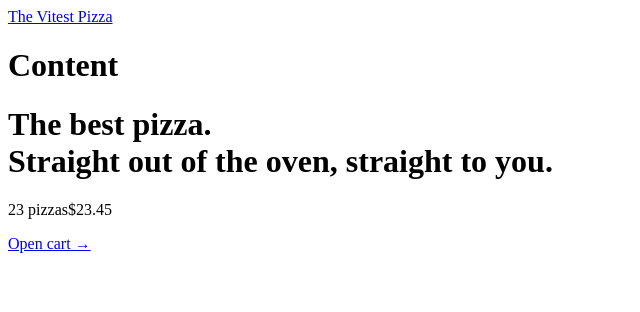
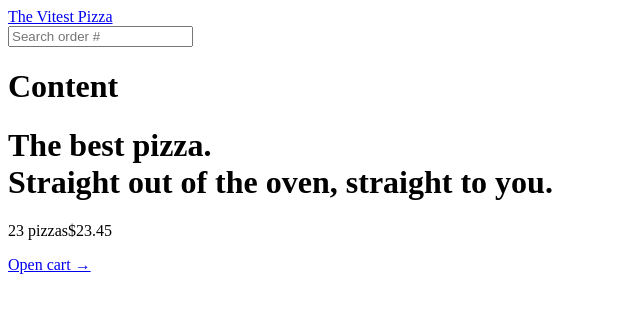
Before and after one commit to dosmiko7/VitestPizza, a React (Vite) app: page / in a window 1280 px wide. Shown: the top 312 px of the page, without its empty margins (0-640 px from the left). Built offline with nearby package versions, Linux system fonts and the light colour scheme.

Commit message:
feat: added way to fetch data from API

```diff
--- a/src/App.jsx
+++ b/src/App.jsx
@@ -4,7 +4,7 @@ import Home from "./ui/Home";
 import Menu, { loader as menuLoader } from "./features/menu/Menu";
 import Cart from "./features/cart/Cart";
 import CreateOrder from "./features/order/CreateOrder";
-import Order from "./features/order/Order";
+import Order, { loader as orderLoader } from "./features/order/Order";
 import AppLayout from "./ui/AppLayout";
 import Error from "./ui/Error";
 
@@ -20,7 +20,7 @@ const router = createBrowserRouter([
 			{ path: "/menu", element: <Menu />, loader: menuLoader, errorElement: <Error /> },
 			{ path: "/cart", element: <Cart /> },
 			{ path: "/order/new", element: <CreateOrder /> },
-			{ path: "/order/:orderId", element: <Order /> },
+			{ path: "/order/:orderId", element: <Order />, loader: orderLoader },
 		],
 	},
 ]);
--- a/src/features/order/Order.jsx
+++ b/src/features/order/Order.jsx
@@ -1,5 +1,6 @@
 // Test ID: IIDSAT
 
+import { getOrder } from "../../services/apiRestaurant";
 import { calcMinutesLeft, formatCurrency, formatDate } from "../../utils/helpers";
 
 const order = {
@@ -69,4 +70,9 @@ function Order() {
 	);
 }
 
+export const loader = async ({ params }) => {
+	const order = await getOrder(params.orderId);
+	return order;
+};
+
 export default Order;
--- /dev/null
+++ b/src/features/order/SearchOrder.jsx
@@ -0,0 +1,26 @@
+import { useState } from "react";
+import { useNavigate } from "react-router-dom";
+
+const SearchOrder = () => {
+	const [query, setQuery] = useState("");
+	const navigate = useNavigate();
+
+	const handleSubmit = (e) => {
+		e.preventDefault();
+		if (!query) return;
+		navigate(`/order/${query}`);
+		setQuery("");
+	};
+
+	return (
+		<form onSubmit={handleSubmit}>
+			<input
+				placeholder="Search order #"
+				value={query}
+				onChange={(e) => setQuery(e.target.value)}
+			></input>
+		</form>
+	);
+};
+
+export default SearchOrder;
--- a/src/ui/Header.jsx
+++ b/src/ui/Header.jsx
@@ -1,9 +1,11 @@
 import { Link } from "react-router-dom";
+import SearchOrder from "../features/order/SearchOrder";
 
 const Header = () => {
 	return (
 		<header>
 			<Link to="/">The Vitest Pizza </Link>
+			<SearchOrder />
 		</header>
 	);
 };
```
Also changed, not shown: src/features/menu/MenuItem.jsx (+8 -5 lines), src/features/order/CreateOrder.jsx (+17 -7 lines).
